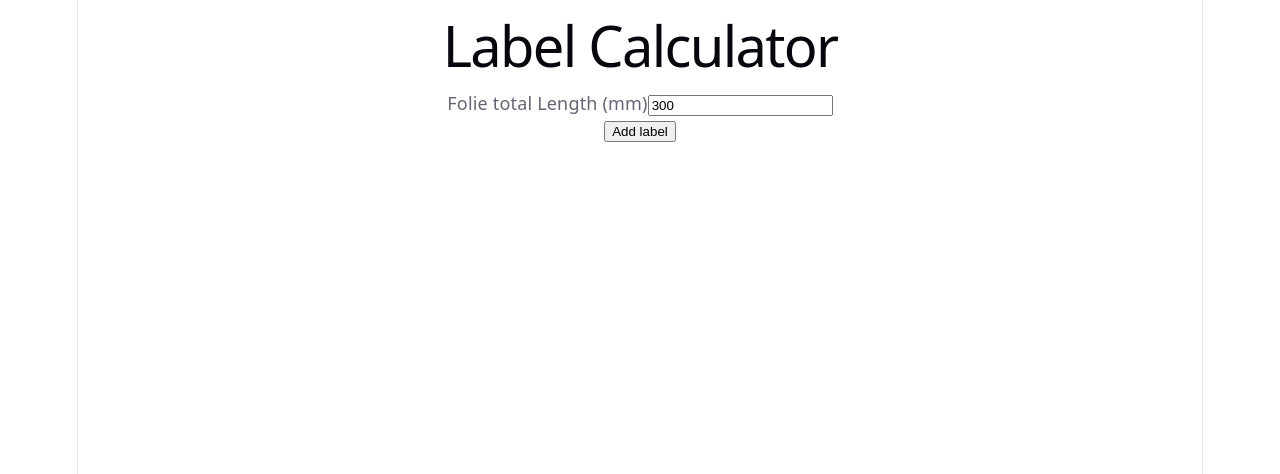
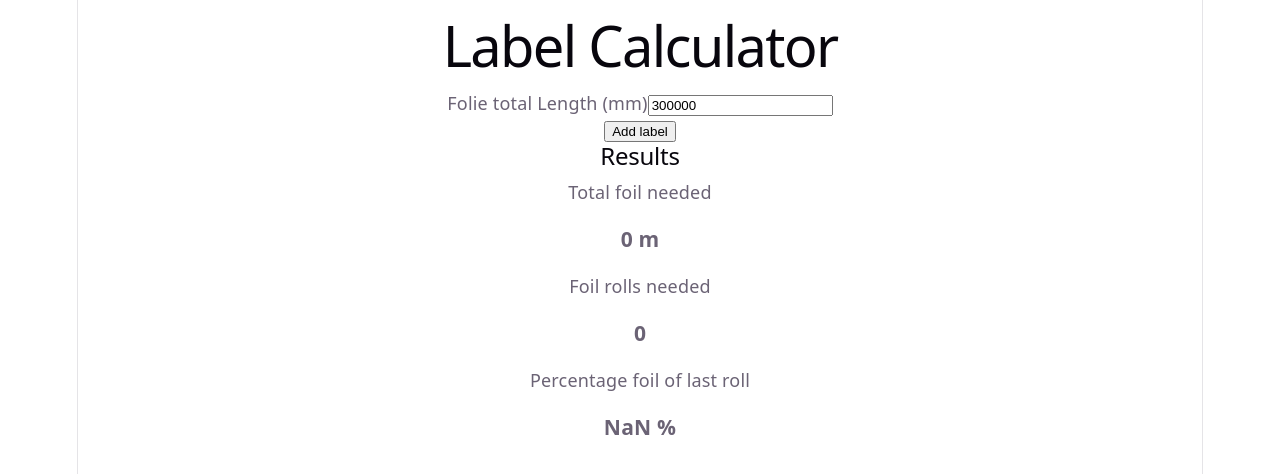
Before and after one commit to xMelow/LabelCalculator, a React (Vite) app in the folder frontend/: page / in a window 1280 px wide. Shown: the top 474 px of the page. Built offline with nearby package versions, Linux system fonts and the light colour scheme.

Commit message:
fix string to number conversion bug in LabelCard inputs

```diff
--- a/frontend/src/App.tsx
+++ b/frontend/src/App.tsx
@@ -2,14 +2,17 @@ import {useState} from "react";
 import type {ClientOrder, Label, LabelOrder} from "./types/label.ts";
 import FolieSettings from "./components/FolieSettings.tsx";
 import LabelList from "./components/LabelList.tsx";
+import {calculateFolieAmount} from "./utils/calculator.ts";
+import Results from "./components/Results.tsx";
 
 let nextId = 0;
 
 export default function App() {
     const [clientOrder, setClientOrder] = useState<ClientOrder>({
-        foilLength: 300,
+        foilLength: 300000,
         labelOrders: []
     })
+    const result = calculateFolieAmount(clientOrder)
 
     function addClientOrder() {
         const newOrder: LabelOrder = {
@@ -63,6 +66,10 @@ export default function App() {
                     onAddButtonClicked={() => addClientOrder()}
                     onRemoveButtonClicked={(labelOrder) => removeLabelOrder(labelOrder)}
                 />
+
+                <Results
+                    calculationResult={result}
+                />
             </div>
         </>
     )
--- a/frontend/src/components/LabelCard.tsx
+++ b/frontend/src/components/LabelCard.tsx
@@ -18,32 +18,32 @@ export default function LabelCard({labelOrder, onValueChange, onRemoveButtonClic
                     type={"text"}
                     value={labelOrder.label.articleNumber}
                     onChange={(e) => onValueChange(labelOrder.id, "articleNumber", e.target.value)}
-                />
+                /> <br />
                 <label>Label height (mm)</label> <br />
                 <input
                     type={"number"}
                     value={labelOrder.label.height}
-                    onChange={(e) => onValueChange(labelOrder.id, "height", e.target.value)}
-                />
+                    onChange={(e) => onValueChange(labelOrder.id, "height", Number(e.target.value))}
+                /> <br />
                 <label>Gap (mm)</label> <br />
                 <input type={"number"}
                        value={labelOrder.label.gap}
-                       onChange={(e) => onValueChange(labelOrder.id, "gap", e.target.value)}
-                />
+                       onChange={(e) => onValueChange(labelOrder.id, "gap", Number(e.target.value))}
+                /> <br />
                 <label>Labels per row</label> <br />
                 <input type={"number"}
                        value={labelOrder.label.labelsPerRow}
-                       onChange={(e) => onValueChange(labelOrder.id, "labelsPerRow", e.target.value)}
-                />
+                       onChange={(e) => onValueChange(labelOrder.id, "labelsPerRow",Number(e.target.value))}
+                /> <br />
                 <label>Total labels per roll</label> <br />
                 <input type={"number"}
                        value={labelOrder.label.totalLabels}
-                       onChange={(e) => onValueChange(labelOrder.id, "totalLabels", e.target.value)}
-                />
+                       onChange={(e) => onValueChange(labelOrder.id, "totalLabels", Number(e.target.value))}
+                /> <br />
                 <label>Rolls ordered</label> <br />
                 <input type={"number"}
                        value={labelOrder.labelRollsOrdered}
-                       onChange={(e) => onValueChange(labelOrder.id, "labelRollsOrdered", e.target.value)}
+                       onChange={(e) => onValueChange(labelOrder.id, "labelRollsOrdered", Number(e.target.value))}
                 />
             </div>
         </div>
--- /dev/null
+++ b/frontend/src/components/Results.tsx
@@ -0,0 +1,29 @@
+import type {CalculationResult} from "../types/label.ts";
+
+type ResultsProps = {
+    calculationResult: CalculationResult
+}
+
+export default function Results({ calculationResult }: ResultsProps) {
+    return(
+        <div>
+            <h2>Results</h2>
+            <div>
+                <div>
+                    <p>Total foil needed</p>
+                    <h3>{calculationResult.foilNeeded / 1000} m</h3>
+                </div>
+
+                <div>
+                    <p>Foil rolls needed</p>
+                    <h3>{calculationResult.foilRollsNeeded}</h3>
+                </div>
+
+                <div>
+                    <p>Percentage foil of last roll</p>
+                    <h3>{Math.round(calculationResult.foilUsagePercentage)} %</h3>
+                </div>
+            </div>
+        </div>
+    )
+}
--- a/frontend/src/types/label.ts
+++ b/frontend/src/types/label.ts
@@ -22,4 +22,5 @@ export type ClientOrder = {
 export type CalculationResult = {
     foilNeeded: number,
     foilRollsNeeded: number,
+    foilUsagePercentage: number
 }
--- a/frontend/src/utils/calculator.ts
+++ b/frontend/src/utils/calculator.ts
@@ -2,7 +2,7 @@ import type {CalculationResult, ClientOrder} from "../types/label.ts";
 
 export function calculateFolieAmount(order: ClientOrder): CalculationResult {
     let totalFoilNeeded = 0;
-    const result: CalculationResult = { foilNeeded: 0, foilRollsNeeded: 0 };
+    const result: CalculationResult = { foilNeeded: 0, foilRollsNeeded: 0, foilUsagePercentage: 0 };
 
     for (const labelOrder of order.labelOrders) {
         const labelRolTotalHeight = (labelOrder.label.height + labelOrder.label.gap) * (labelOrder.label.totalLabels / labelOrder.label.labelsPerRow) * labelOrder.labelRollsOrdered;
@@ -10,5 +10,7 @@ export function calculateFolieAmount(order: ClientOrder): CalculationResult {
     }
     result.foilNeeded = totalFoilNeeded
     result.foilRollsNeeded = Math.ceil(totalFoilNeeded / order.foilLength)
+    result.foilUsagePercentage = totalFoilNeeded / (result.foilRollsNeeded * order.foilLength) * 100
+
     return result;
 }
```
